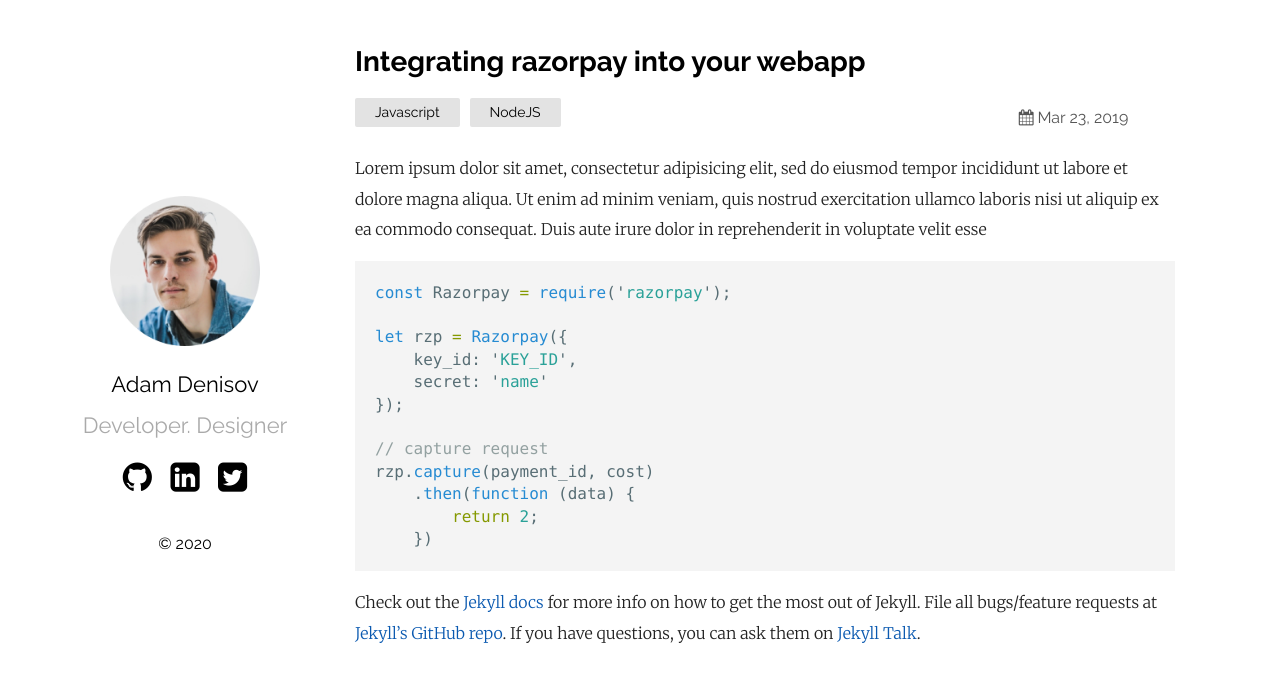
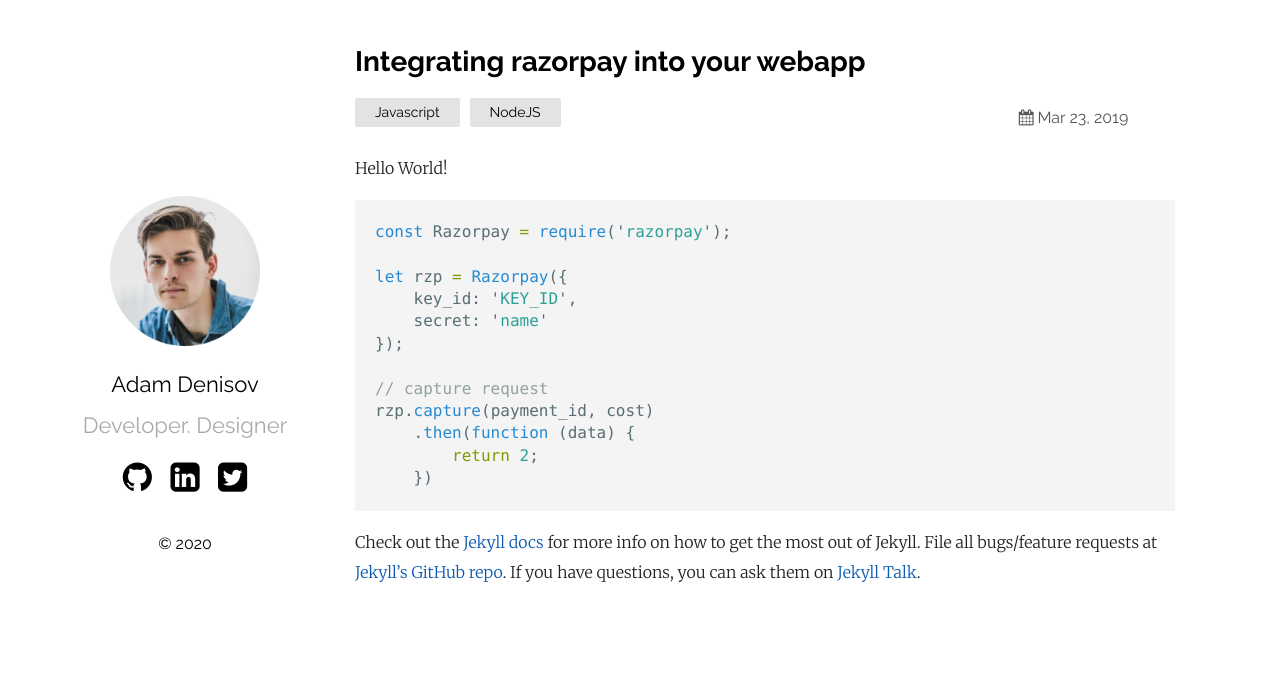
Before and after one commit to Sxx1995/Sxx1995.github.io, a Jekyll site: the page built from _posts/2019-03-23-welcome-to-jekyll.markdown, in a window 1280 px wide. Shown: the top 682 px of the page. Built offline with Jekyll 4.4.1, drawn with Linux system fonts in a browser that asks for light colours.

Commit message:
Hello World!

````diff
--- a/_posts/2019-03-23-welcome-to-jekyll.markdown
+++ b/_posts/2019-03-23-welcome-to-jekyll.markdown
@@ -4,7 +4,8 @@ title:  "Integrating razorpay into your webapp"
 date:   2019-03-23 21:03:36 +0530
 categories: Javascript NodeJS
 ---
-Lorem ipsum dolor sit amet, consectetur adipisicing elit, sed do eiusmod tempor incididunt ut labore et dolore magna aliqua. Ut enim ad minim veniam, quis nostrud exercitation ullamco laboris nisi ut aliquip ex ea commodo consequat. Duis aute irure dolor in reprehenderit in voluptate velit esse
+
+Hello World!
 
 ```javascript
 const Razorpay = require('razorpay');
````
